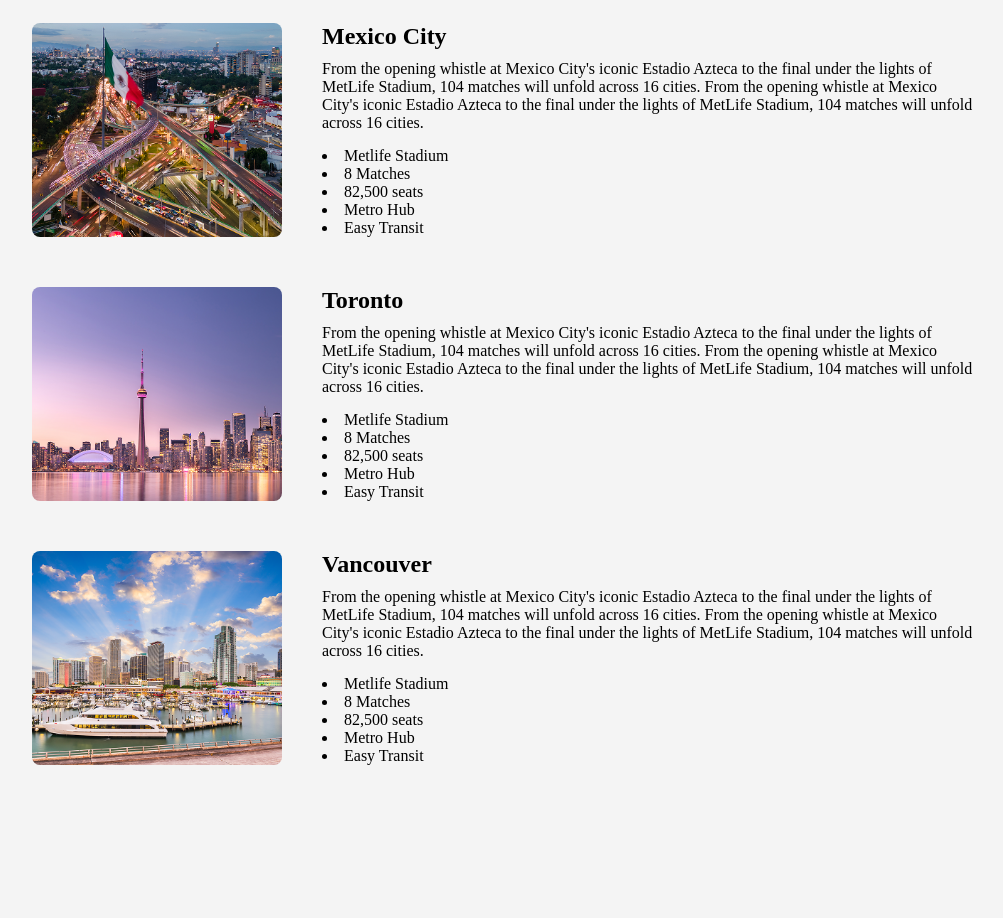
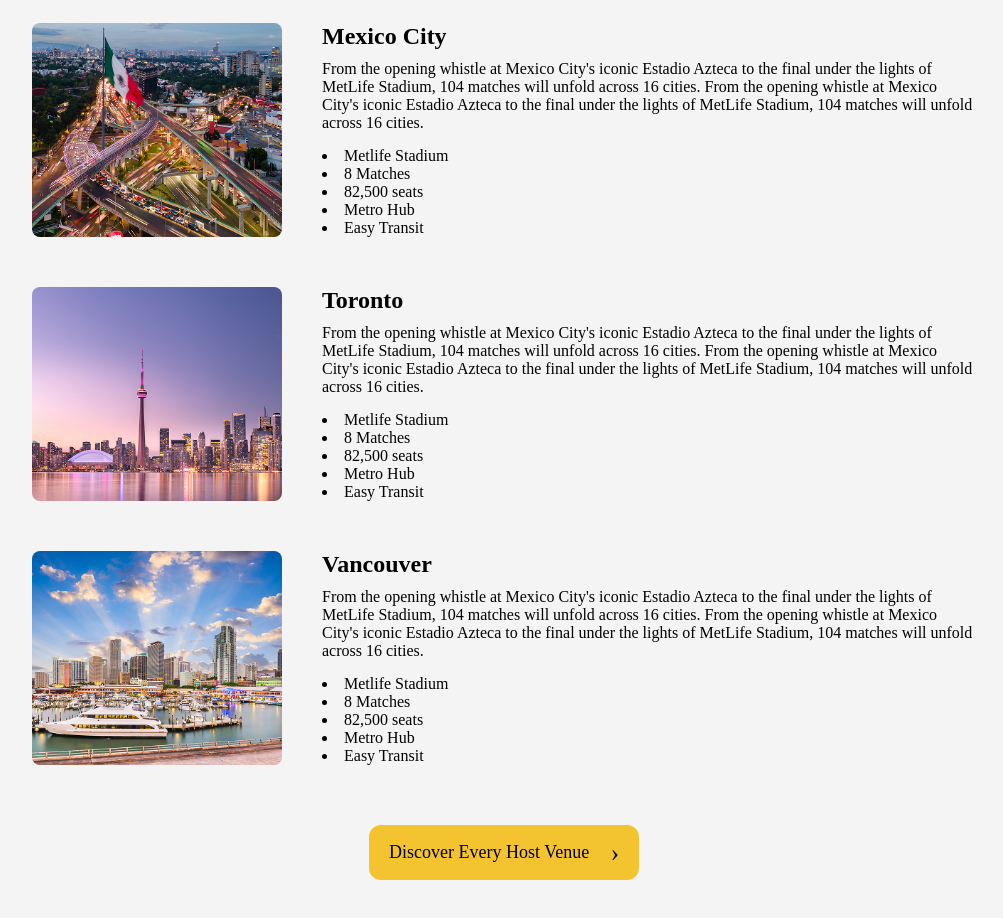
Before and after one commit to san-zanaa/Fifa-website-demo, a plain HTML site: page index.html in a window 1280 px wide. Shown: the part 1529-2447 px from the top of the page, without its empty margins (136-1139 px from the left). Before the commit the page ends 2394 px from the top, so only its background shows below. Drawn offline with Linux system fonts and the light colour scheme.

Commit message:
Button update

```diff
--- a/index.html
+++ b/index.html
@@ -115,7 +115,10 @@
                     </ul>
                 </div>
             </div>
-
+            <button class="info-button">
+                Discover Every Host Venue
+                <span>›</span>
+            </button>
         </section>
     </main>
 </body>
--- a/style.css
+++ b/style.css
@@ -165,3 +165,26 @@ header {
     padding-left: 0;
     margin-left: 0;
 }
+.info-button {
+    display: block;
+    margin: 40px auto 20px auto;
+    height: 55px;
+    width: 270px;
+    font-size: 18px;
+    padding: 0 20px;
+    background: #F4C430;
+    color: black;
+    display: flex;
+    justify-content: space-between;
+    align-items: center;
+    border-radius: 12px;
+    border: none;
+    cursor: pointer;
+}
+
+.info-button span {
+    font-size: 25px;
+}
+.info-button:hover {
+    background: #dfb000;
+}
```
